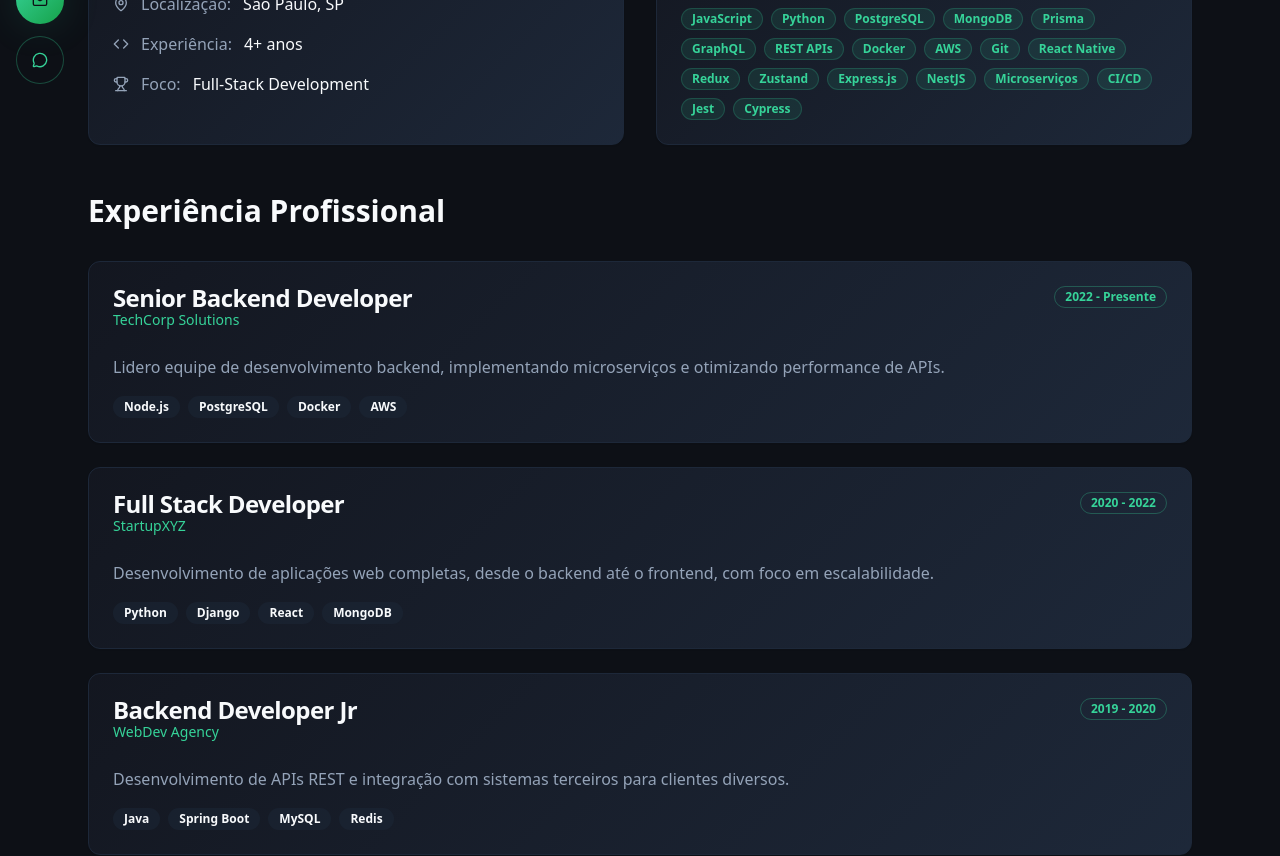
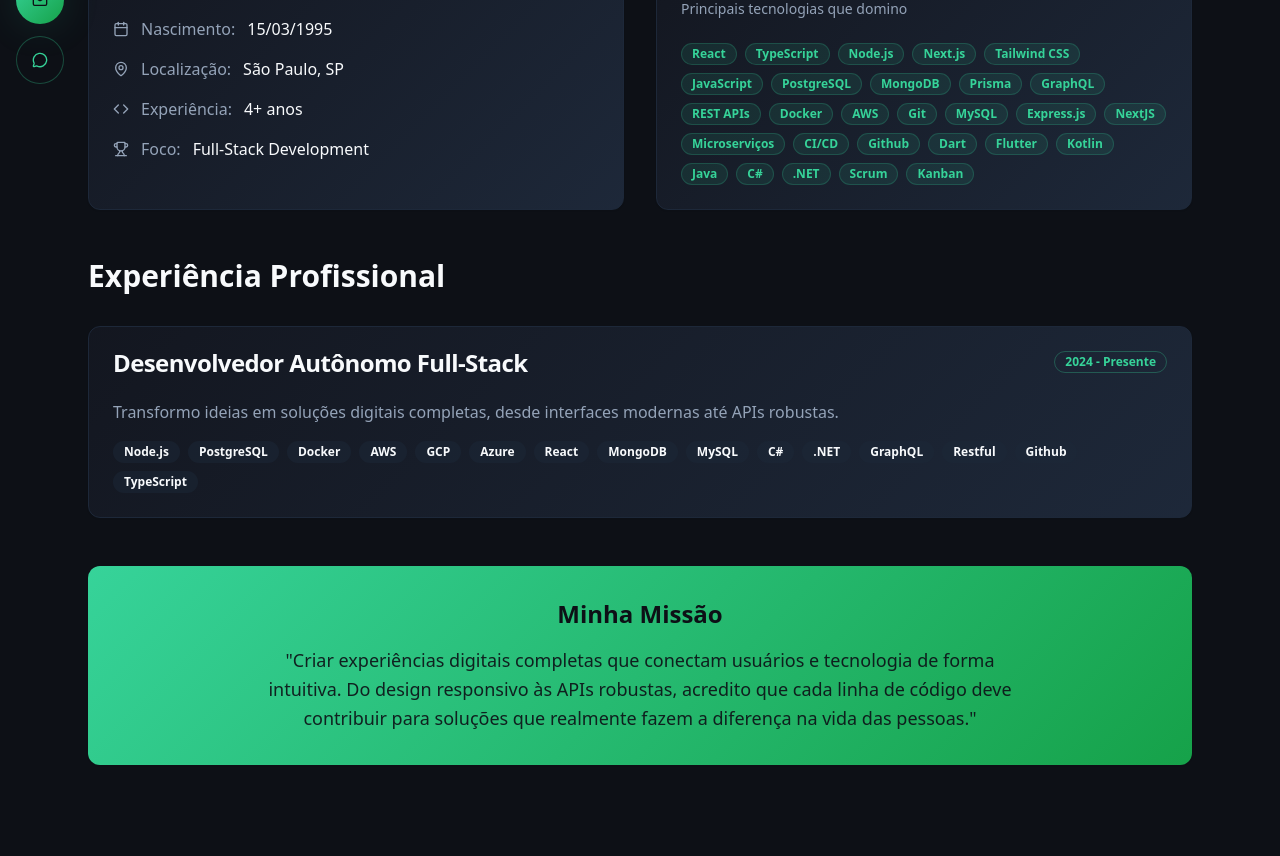
Before and after one commit to devCauaRaphael/Site_Portfolio, a React (Vite) app in the folder Refatoracao/: page /sobre in a window 1280 px wide. Shown: the part 700-1556 px from the top of the page. After the commit the page ends 1497 px from the top, so only its background shows below. Built offline with nearby package versions, Linux system fonts and the light colour scheme.

Commit message:
corrigido estrutura da página Sobre Mim

```diff
--- a/Refatoracao/src/pages/Sobre.tsx
+++ b/Refatoracao/src/pages/Sobre.tsx
@@ -8,33 +8,18 @@ import curriculo from "@/assets/pdf/CauaCurriculoDev.pdf"
 const Sobre = () => {
   const experience = [
     {
-      title: "Senior Backend Developer",
-      company: "TechCorp Solutions",
-      period: "2022 - Presente",
-      description: "Lidero equipe de desenvolvimento backend, implementando microserviços e otimizando performance de APIs.",
-      technologies: ["Node.js", "PostgreSQL", "Docker", "AWS"]
-    },
-    {
-      title: "Full Stack Developer",
-      company: "StartupXYZ",
-      period: "2020 - 2022",
-      description: "Desenvolvimento de aplicações web completas, desde o backend até o frontend, com foco em escalabilidade.",
-      technologies: ["Python", "Django", "React", "MongoDB"]
-    },
-    {
-      title: "Backend Developer Jr",
-      company: "WebDev Agency",
-      period: "2019 - 2020",
-      description: "Desenvolvimento de APIs REST e integração com sistemas terceiros para clientes diversos.",
-      technologies: ["Java", "Spring Boot", "MySQL", "Redis"]
+      title: "Desenvolvedor Autônomo Full-Stack",
+      period: "2024 - Presente",
+      description: "Transformo ideias em soluções digitais completas, desde interfaces modernas até APIs robustas.",
+      technologies: ["Node.js", "PostgreSQL", "Docker", "AWS", "GCP", "Azure", "React", "MongoDB", "MySQL", "C#", ".NET", "GraphQL", "Restful", "Github", "TypeScript"]
     }
   ]
 
   const skills = [
     "React", "TypeScript", "Node.js", "Next.js", "Tailwind CSS", "JavaScript",
-    "Python", "PostgreSQL", "MongoDB", "Prisma", "GraphQL", "REST APIs",
-    "Docker", "AWS", "Git", "React Native", "Redux", "Zustand",
-    "Express.js", "NestJS", "Microserviços", "CI/CD", "Jest", "Cypress"
+    "PostgreSQL", "MongoDB", "Prisma", "GraphQL", "REST APIs",
+    "Docker", "AWS", "Git", "MySQL", "Express.js", "NextJS", "Microserviços", "CI/CD", "Github",
+    "Dart", "Flutter", "Kotlin", "Java", "C#", ".NET", "Scrum", "Kanban"
   ]
 
   return (
@@ -56,10 +41,7 @@ const Sobre = () => {
     </div>
 
         <p className="text-xl text-muted-foreground leading-relaxed max-w-3xl mx-auto">
-          Sou um desenvolvedor full-stack apaixonado por criar experiências digitais completas.
-          Com mais de 4 anos de experiência, desenvolvo desde interfaces modernas em React
-          até APIs robustas e arquiteturas escaláveis no backend.
-        </p>
+Tenho 18 anos e estou há cerca de um ano estudando programação fullstack. Atualmente curso Desenvolvimento de Sistemas na ETEC, com foco em web e backend. Sou apaixonado por tecnologia e adoro enfrentar desafios, sempre buscando aprender e crescer na área. Fora da programação, curto futebol, música e a cultura urbana que me inspiram no dia a dia.        </p>
 
         {/* Download CV Button */}
         <div className="mt-6">
@@ -147,9 +129,6 @@ const Sobre = () => {
                 <div className="flex flex-col sm:flex-row sm:items-center sm:justify-between gap-2">
                   <div>
                     <CardTitle className="text-foreground">{exp.title}</CardTitle>
-                    <CardDescription className="text-primary font-medium">
-                      {exp.company}
-                    </CardDescription>
                   </div>
                   <Badge variant="outline" className="self-start border-primary/30 text-primary">
                     {exp.period}
```
